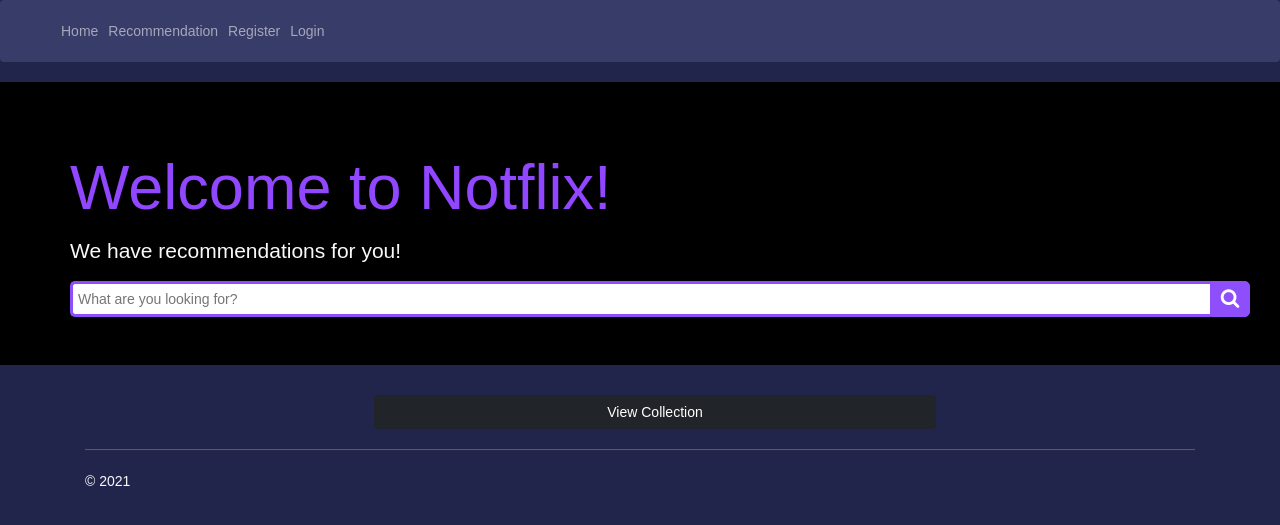
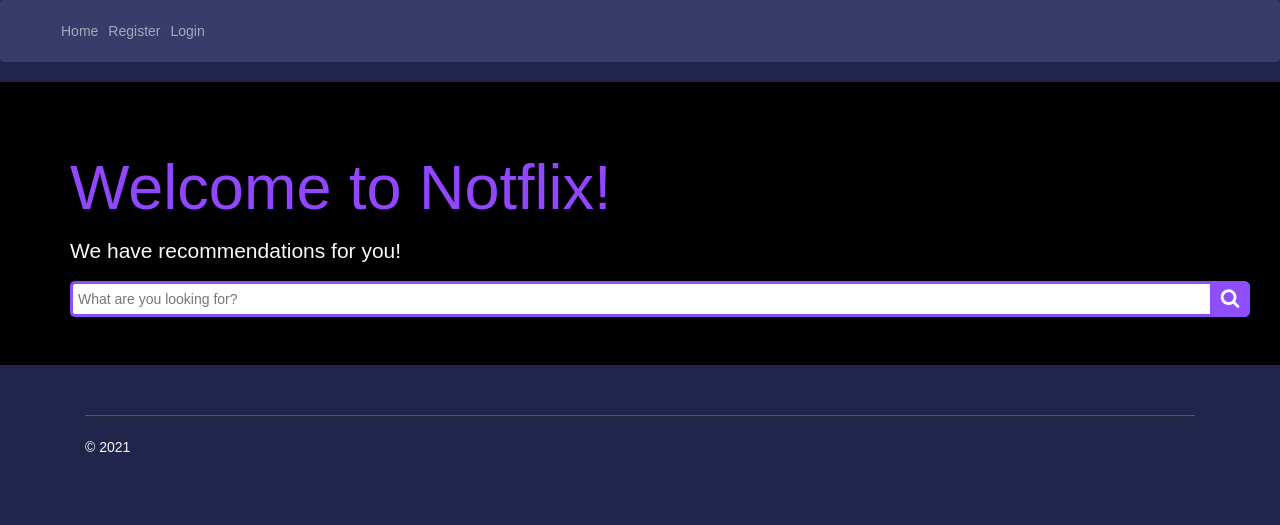
Before and after one commit to neilbox1/Notflix, a Flask app: page /home in a window 1280 px wide. Shown: the top 525 px of the page. Run offline with Flask 2, Linux system fonts and the light colour scheme; some libraries are stand-ins or nearby versions.

Commit message:
clean up code and rerouted login

```diff
--- a/templates/home.html
+++ b/templates/home.html
@@ -1,6 +1,6 @@
-
 <!doctype html>
 <html lang="en">
+
 <head>
   <meta charset="utf-8">
   <meta name="viewport" content="width=device-width, initial-scale=1, shrink-to-fit=no">
@@ -8,8 +8,9 @@
   <meta name="author" content="">
   <link rel="icon" href="/docs/4.0/assets/img/favicons/favicon.ico">
   <link rel="stylesheet" href="https://cdnjs.cloudflare.com/ajax/libs/font-awesome/4.7.0/css/font-awesome.min.css">
-    <link rel="shortcut icon" type="image/jpg" href="/static/favicon.ico"/>
-    <link href="https://cdn.jsdelivr.net/npm/bootstrap@5.1.3/dist/css/bootstrap.min.css" rel="stylesheet" integrity="sha384-1BmE4kWBq78iYhFldvKuhfTAU6auU8tT94WrHftjDbrCEXSU1oBoqyl2QvZ6jIW3" crossorigin="anonymous">
+  <link rel="shortcut icon" type="image/jpg" href="/static/favicon.ico" />
+  <link href="https://cdn.jsdelivr.net/npm/bootstrap@5.1.3/dist/css/bootstrap.min.css" rel="stylesheet"
+    integrity="sha384-1BmE4kWBq78iYhFldvKuhfTAU6auU8tT94WrHftjDbrCEXSU1oBoqyl2QvZ6jIW3" crossorigin="anonymous">
   <script src="https://cdnjs.cloudflare.com/ajax/libs/popper.js/2.10.2/umd/popper.min.js"></script>
   <script src="https://ajax.googleapis.com/ajax/libs/jquery/1.11.0/jquery.min.js"></script>
   <link href="../static/css/jumbotron.css" rel="stylesheet">
@@ -22,7 +23,8 @@
   <!-- Bootstrap Navigation top bar mobile friendly-->
   <nav class="navbar navbar-expand-lg navbar-dark">
     <a class="navbar-brand" href="#">{{userName}}</a>
-      <button class="navbar-toggler" type="button" data-toggle="collapse" data-target="#navbarSupportedContent" aria-controls="navbarSupportedContent" aria-expanded="false" aria-label="Toggle navigation">
+    <button class="navbar-toggler" type="button" data-toggle="collapse" data-target="#navbarSupportedContent"
+      aria-controls="navbarSupportedContent" aria-expanded="false" aria-label="Toggle navigation">
       <span class="navbar-toggler-icon"></span>
     </button>
 
@@ -31,40 +33,15 @@
         <li class="nav-item active">
           <a class="nav-link" href="#">Home <span class="sr-only">(current)</span></a>
         </li>
-          <!--<li class="nav-item">
-            <a class="nav-link" href="#">Collection</a>
-          </li>-->
-          <li class="nav-item">
-            <a class="nav-link" href="recommendation">Recommendation</a>
-          </li>
         <li class="nav-item">
           <a class="nav-link" href="register">Register</a>
         </li>
         <li class="nav-item">
-            <a class="nav-link" href="{root}">Login</a>
-          </li>
-          <!--
-            Dropdown menu
-          <li class="nav-item dropdown">
-            <a class="nav-link dropdown-toggle" href="#" id="navbarDropdown" role="button" data-toggle="dropdown" aria-haspopup="true" aria-expanded="false">
-              Dropdown
-            </a>
-            <div class="dropdown-menu" aria-labelledby="navbarDropdown">
-              <a class="dropdown-item" href="#">Action</a>
-              <a class="dropdown-item" href="#">Another action</a>
-              <div class="dropdown-divider"></div>
-              <a class="dropdown-item" href="#">Something else here</a>
-            </div>
+          <a class="nav-link" href="index">Login</a>
         </li>
 
-          -->
       </ul>
-        <!--
-        <form class="form-inline my-2 my-lg-0 pull-right">
-          <input class="form-control mr-sm-2" type="search" placeholder="Search" aria-label="Search">
-          <button class="btn btn-outline-success my-2 my-sm-0" type="submit">Search</button>
-        </form>
-        -->
+
     </div>
   </nav>
 
@@ -74,7 +51,7 @@
       <h1 class="display-3 purple-text">Welcome to Notflix!</h1>
       <p class="text-light">We have recommendations for you!</p>
 
-
+      <!-- search form -->
       <div>
         <form id="form">
           <input type="text" id="MovieSearch" class="searchTerm" placeholder="What are you looking for?">
@@ -86,22 +63,15 @@
         </form>
       </div>
 
-
-          <!--<p><a class="btn btn-primary btn-lg" href="#" role="button">Learn more &raquo;</a></p>-->
+    </div>
 
   </div>
-
-
-      </div>
-
 
   <!-- script.js will populate this -->
   <div class="container">
     <!-- <div class="row" id="main"> -->
 
     <main id="main">
-
-
 
     </main>
     <!-- </div> -->
@@ -110,20 +80,9 @@
     <!-- Example row of columns -->
     <!-- individual shows go here-->
 
-
-        <div class="container">
-          <div class="row">
-            <div class="d-flex justify-content-center">
-            <button type="button" class="btn btn-dark col-lg-6">View Collection</button>
-            </div>
-          </div>
-        </div>
-
-
     <hr>
 
   </div> <!-- /container -->
-
 
 
   <footer class="container">
@@ -135,11 +94,14 @@
   <!-- Placed at the end of the document so the pages load faster -->
 
 
-    <script src="https://code.jquery.com/jquery-3.2.1.slim.min.js" integrity="sha384-KJ3o2DKtIkvYIK3UENzmM7KCkRr/rE9/Qpg6aAZGJwFDMVNA/GpGFF93hXpG5KkN" crossorigin="anonymous"></script>
-    <script>window.jQuery || document.write('<script src="../../assets/js/vendor/jquery-slim.min.js"><\/script>')</script>
+  <script src="https://code.jquery.com/jquery-3.2.1.slim.min.js"
+    integrity="sha384-KJ3o2DKtIkvYIK3UENzmM7KCkRr/rE9/Qpg6aAZGJwFDMVNA/GpGFF93hXpG5KkN" crossorigin="anonymous">
+  </script>
+  <script>
+    window.jQuery || document.write('<script src="../../assets/js/vendor/jquery-slim.min.js"><\/script>')
+  </script>
 
   <script src="../static/js/script.js"></script>
 
-
 </body>
 </html>
```
Lines whose indentation alone changed are shown as unchanged.
